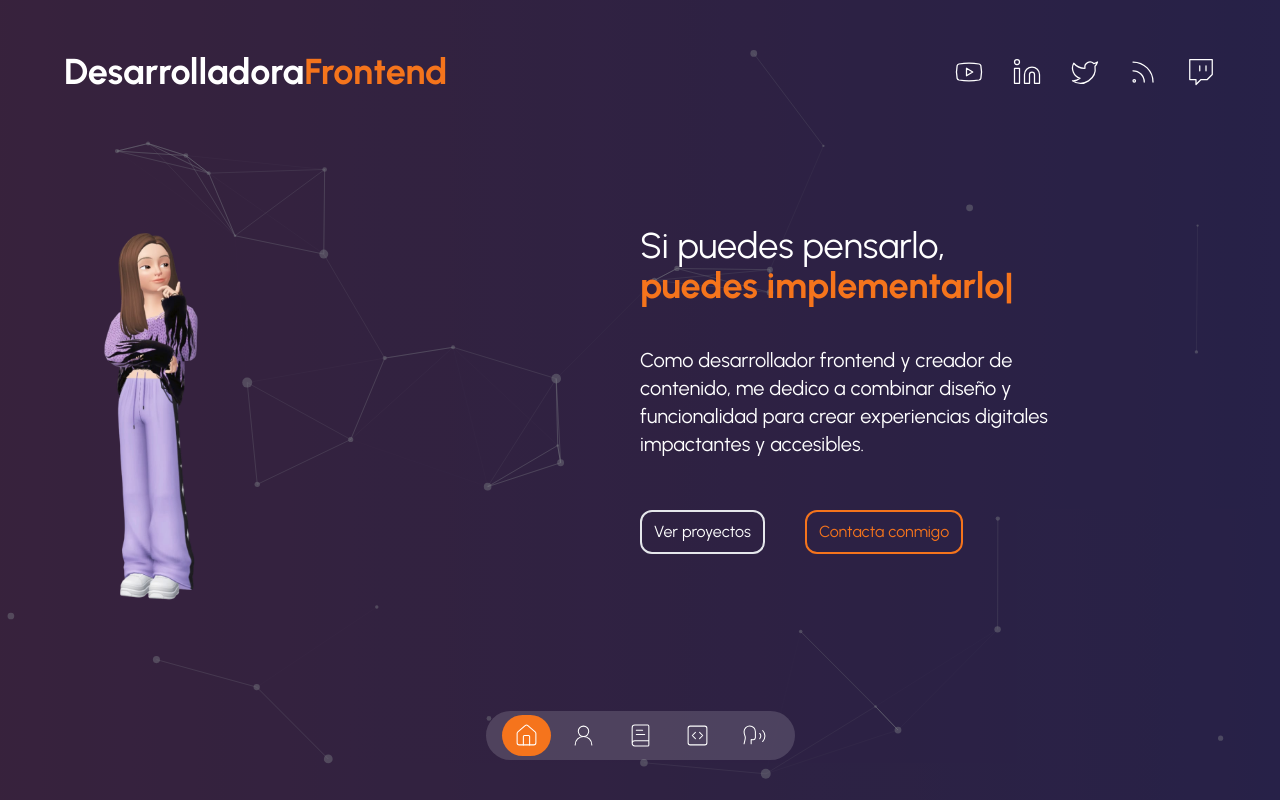
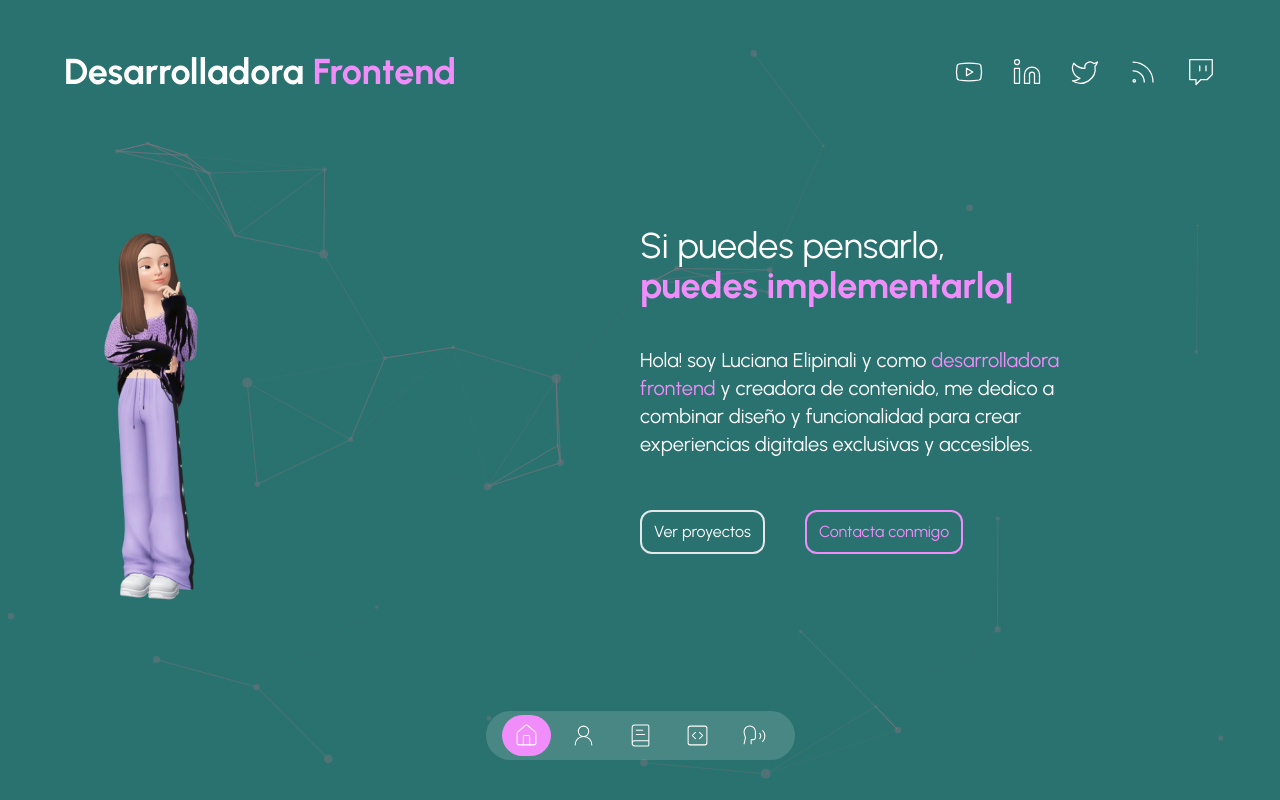
Before and after one commit to LucianaElipinali/portfolio, a Next.js app: page / in a window 1280 px wide. Built offline with nearby package versions, Linux system fonts and the light colour scheme.

Commit message:
Estilos aplicados

```diff
--- a/app/page.tsx
+++ b/app/page.tsx
@@ -8,7 +8,7 @@ export default function Home() {
   return (
     <main>
       <TransitionPage />
-      <div className="flex min-h-[100vh] h-full bg-no-repeat bg-gradient-cover">
+      <div className="flex min-h-[100vh] h-full bg-no-repeat bg-[#4effe1]">
         <CoverParticles />
         <Introduction />
       </div>
--- a/components/cover-particles.tsx
+++ b/components/cover-particles.tsx
@@ -52,7 +52,7 @@ export const CoverParticles = () => {
                             color: "#ffffff",
                             distance: 150,
                             enable: true,
-                            opacity: 0.5,
+                            opacity: 1,
                             width: 1,
                         },
                         move: {
--- a/components/header.tsx
+++ b/components/header.tsx
@@ -12,7 +12,7 @@ const Header = () => {
                     <Link href='/'>
                         <h1 className="my-3 text-4xl font-bold text-center md:text-left">
                             Desarrolladora
-                            <span className="text-secondary">Frontend</span>
+                            <span className="text-[#f18dfa]"> Frontend</span>
                         </h1>
                     </Link>
                     <div className="flex items-center justify-center gap-7">
@@ -21,7 +21,7 @@ const Header = () => {
                                 key={id}
                                 href={src}
                                 target="_blank"
-                                className="transition-all duration-300 hover:text-secondary"
+                                className="transition-all duration-300 hover:text-[#f18dfa]"
                             >
                                 {logo}
                             </Link>
--- a/components/introduction.tsx
+++ b/components/introduction.tsx
@@ -22,12 +22,12 @@ const Introduction = () => {
                             wrapper="span"
                             speed={50}
                             repeat={Infinity}
-                            className="font-bold text-secondary"
+                            className="font-bold text-[#f18dfa]"
                         />
                     </h1>
 
                     <p className="mx-auto mb-2 text-xl md:text-xl md:mx-0 md:mb-8">
-                        Como desarrollador frontend y creador de contenido, me dedico a combinar diseño y funcionalidad para crear experiencias digitales impactantes y accesibles.
+                        Hola! soy Luciana Elipinali y como  <span className="text-[#f18dfa]">desarrolladora frontend</span>  y creadora de contenido, me dedico a combinar diseño y funcionalidad para crear experiencias digitales exclusivas y accesibles.
                     </p>
 
                     <div className="flex items-center justify-center gap-3 md:justify-start md:gap-10">
@@ -35,7 +35,7 @@ const Introduction = () => {
                             Ver proyectos
                         </a>
                         <a href="/contact"
-                            className="px-3 py-2 my-5 transition-all border-2 cursor-pointer text-md w-fit text-secondary border-secondary rounded-xl hover:shadow-xl hover:shadow-secondary" >
+                            className="px-3 py-2 my-5 transition-all border-2 cursor-pointer text-md w-fit text-[#f18dfa] border-[#f18dfa] rounded-xl hover:shadow-xl hover:shadow-[#f18dfa]" >
                             Contacta conmigo
                         </a>
                     </div>
--- a/components/navbar.tsx
+++ b/components/navbar.tsx
@@ -17,7 +17,7 @@ const Navbar = () => {
                     {itemsNavbar.map((item) => (
                         <div
                             key={item.id}
-                            className={`px-3 py-2 transition duration-150 rounded-full cursor-pointer hover:bg-secondary ${router === item.link && 'bg-secondary'}`}
+                            className={`px-3 py-2 transition duration-150 rounded-full cursor-pointer hover:bg-[#f18dfa] ${router === item.link && 'bg-[#f18dfa]'}`}
                             data-tooltip-target="tooltip-default">
                             <Link href={item.link}>{item.icon} </Link>
                         </div>
--- a/components/transition-page.tsx
+++ b/components/transition-page.tsx
@@ -8,7 +8,7 @@ const TransitionPage = () => {
         <AnimatePresence mode="wait">
             <div>
                 <motion.div
-                    className="fixed top-0 bottom-0 right-full w-screen h-screen z-30 bg-[#2e2257]"
+                    className="fixed top-0 bottom-0 right-full w-screen h-screen z-30 bg-[#977fe4]"
                     variants={transitionVariantsPage}
                     initial="initial"
                     animate="animate"
```
